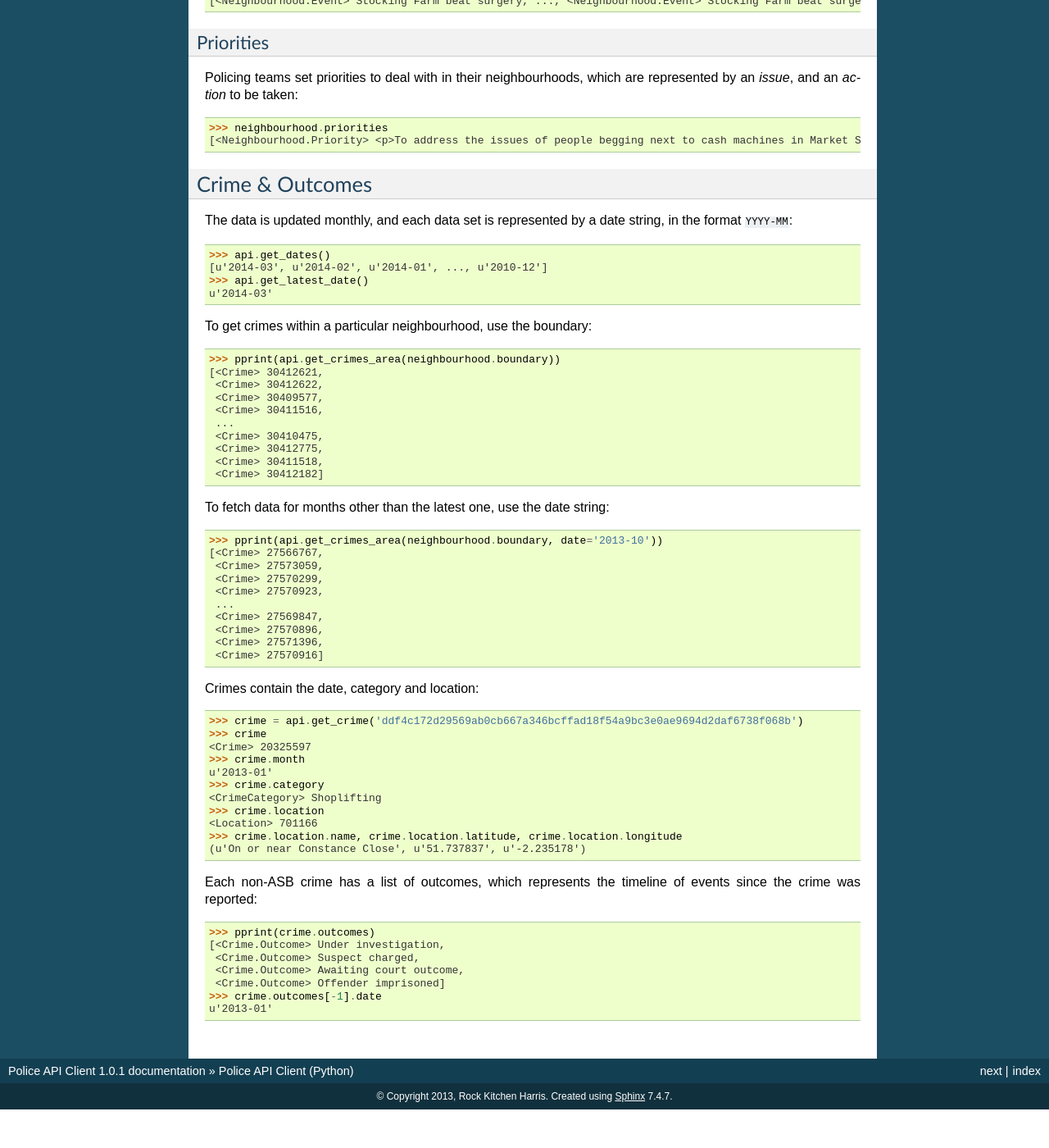
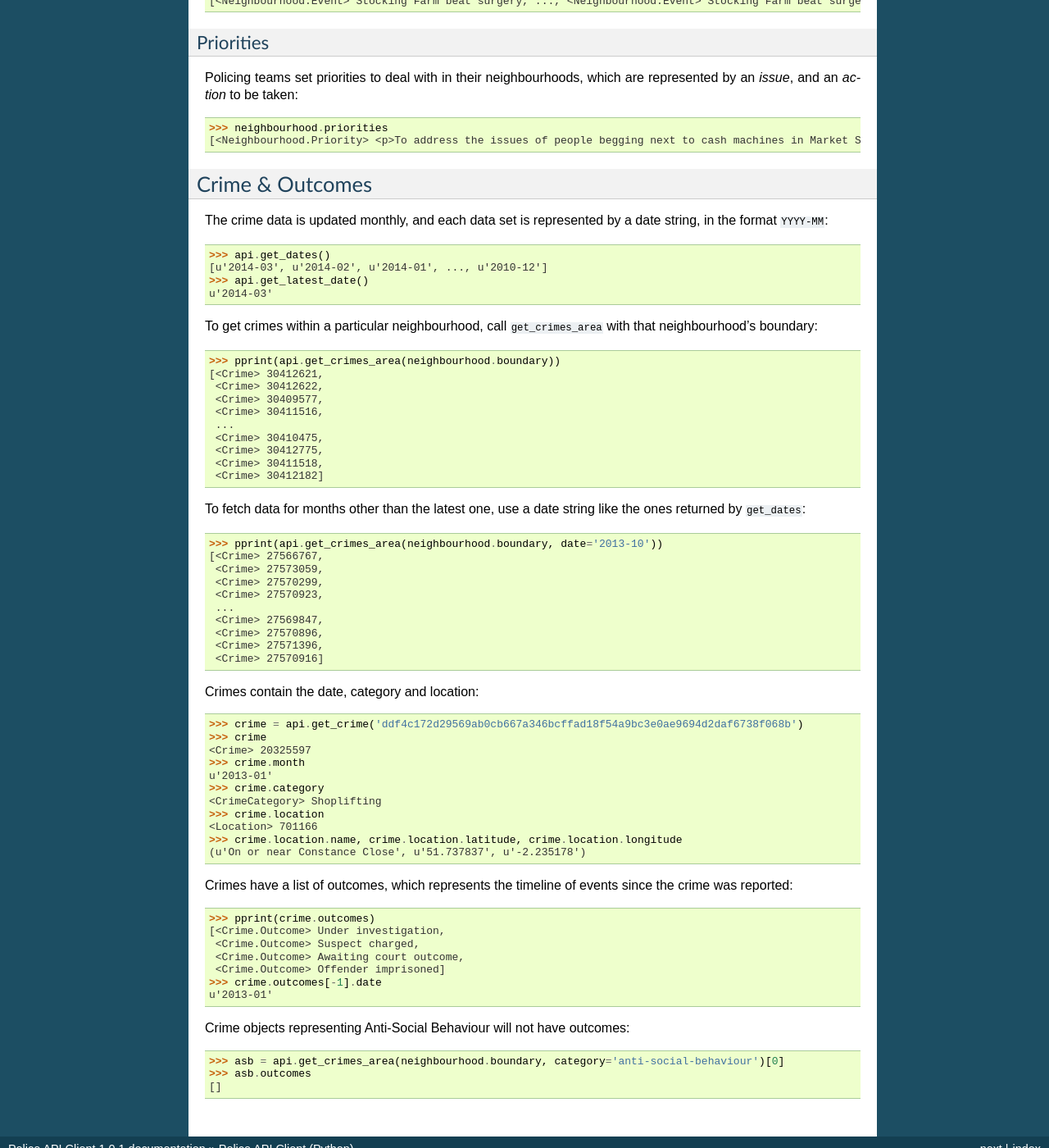
Before and after one commit to rkhleics/police-api-client-python, a Sphinx documentation site: the page built from docs/index.rst, in a window 1280 px wide and 1400 px high, scrolled down 1375 px. Shown: the whole window at 82% size. Built offline with Sphinx 7.4.7, drawn with Linux system fonts in a browser that asks for light colours; pages that are not in the unit, such as notebooks, are missing from menus; before the commit the page ends 2728 px from its top, so only the background shows below that.

Commit message:
Make the introductory documentation more explicit, especially about ASB.

```diff
--- a/docs/index.rst
+++ b/docs/index.rst
@@ -92,15 +92,16 @@ represented by an *issue*, and an *action* to be taken::
 Crime & Outcomes
 ----------------
 
-The data is updated monthly, and each data set is represented by a date string,
-in the format ``YYYY-MM``::
+The crime data is updated monthly, and each data set is represented by a date
+string, in the format ``YYYY-MM``::
 
     >>> api.get_dates()
     [u'2014-03', u'2014-02', u'2014-01', ..., u'2010-12']
     >>> api.get_latest_date()
     u'2014-03'
 
-To get crimes within a particular neighbourhood, use the boundary::
+To get crimes within a particular neighbourhood, call ``get_crimes_area`` with
+that neighbourhood's boundary::
 
     >>> pprint(api.get_crimes_area(neighbourhood.boundary))
     [<Crime> 30412621,
@@ -113,7 +114,8 @@ To get crimes within a particular neighbourhood, use the boundary::
      <Crime> 30411518,
      <Crime> 30412182]
 
-To fetch data for months other than the latest one, use the date string::
+To fetch data for months other than the latest one, use a date string like the
+ones returned by ``get_dates``::
 
     >>> pprint(api.get_crimes_area(neighbourhood.boundary, date='2013-10'))
     [<Crime> 27566767,
@@ -140,8 +142,8 @@ Crimes contain the date, category and location::
     >>> crime.location.name, crime.location.latitude, crime.location.longitude
     (u'On or near Constance Close', u'51.737837', u'-2.235178')
 
-Each non-ASB crime has a list of outcomes, which represents the timeline of
-events since the crime was reported::
+Crimes have a list of outcomes, which represents the timeline of events since
+the crime was reported::
 
     >>> pprint(crime.outcomes)
     [<Crime.Outcome> Under investigation,
@@ -151,6 +153,12 @@ events since the crime was reported::
     >>> crime.outcomes[-1].date
     u'2013-01'
 
+Crime objects representing Anti-Social Behaviour will not have outcomes::
+
+   >>> asb = api.get_crimes_area(neighbourhood.boundary, category='anti-social-behaviour')[0]
+   >>> asb.outcomes
+   []
+
 
 .. _Police API: http://data.police.uk/docs/
 .. _Police.uk: http://www.police.uk/
```
